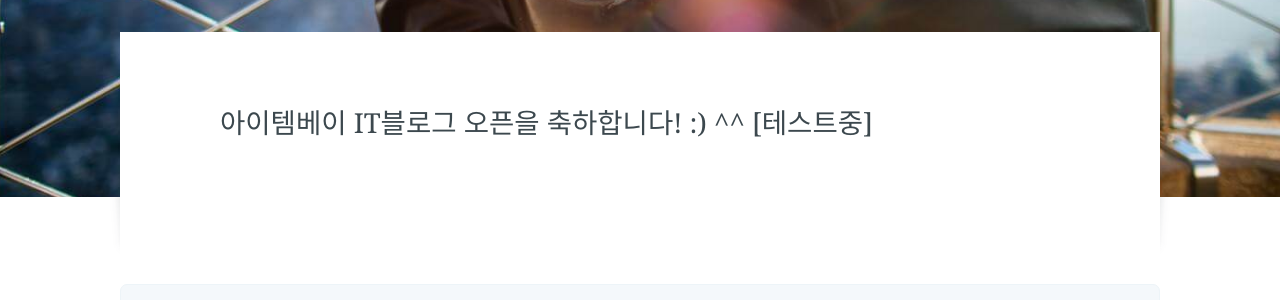
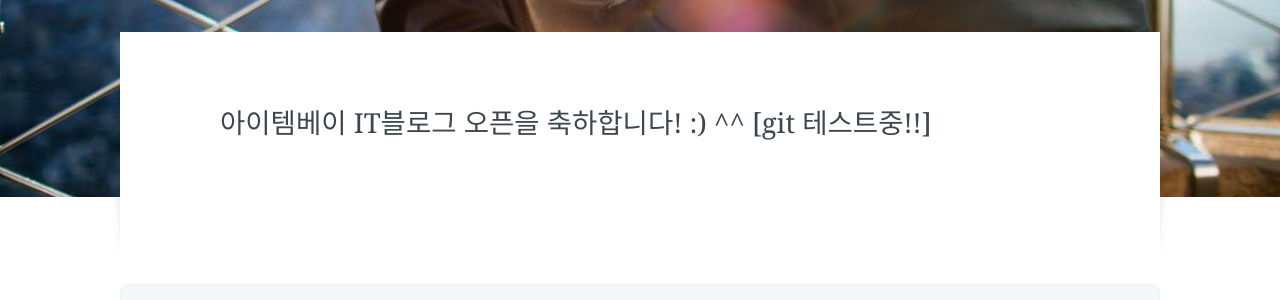
Before and after one commit to itembay/itembay.github.io, a Jekyll site: the page built from _posts/2018-08-01-welcome.md, in a window 1280 px wide. Shown: the part 865-1165 px from the top of the page. Built offline with Jekyll 4.4.1, drawn with Linux system fonts in a browser that asks for light colours; nearby versions of some CDN libraries; comment, search, counter and statistics services are not loaded.

Commit message:
2019.03.07 소스 수정

```diff
--- a/_includes/navigation.html
+++ b/_includes/navigation.html
@@ -3,5 +3,5 @@
     <li class="nav-about" role="menuitem"><a href="{{site.baseurl}}about/">About</a></li>
     <li class="nav-getting-started" role="menuitem"><a href="{{site.baseurl}}tag/getting-started/">Getting Started</a></li>
     <li class="nav-try-ghost" role="menuitem"><a href="http://www.itembaycorp.com/" target="blank">ITEMBAY</a></li>
-    <li class="nav-try-study" role="menuitem"><a href="{{site.baseulr}}welcome">About</a></li>
+    <li class="nav-try-study" role="menuitem"><a href="{{site.baseulr}}about/">About</a></li>
 </ul>
--- a/_posts/2018-08-01-welcome.md
+++ b/_posts/2018-08-01-welcome.md
@@ -11,4 +11,4 @@
 author: jcsong
 ---
 
-아이템베이 IT블로그 오픈을 축하합니다! :) ^^ [테스트중]
+아이템베이 IT블로그 오픈을 축하합니다! :) ^^ [git 테스트중!!]
```
